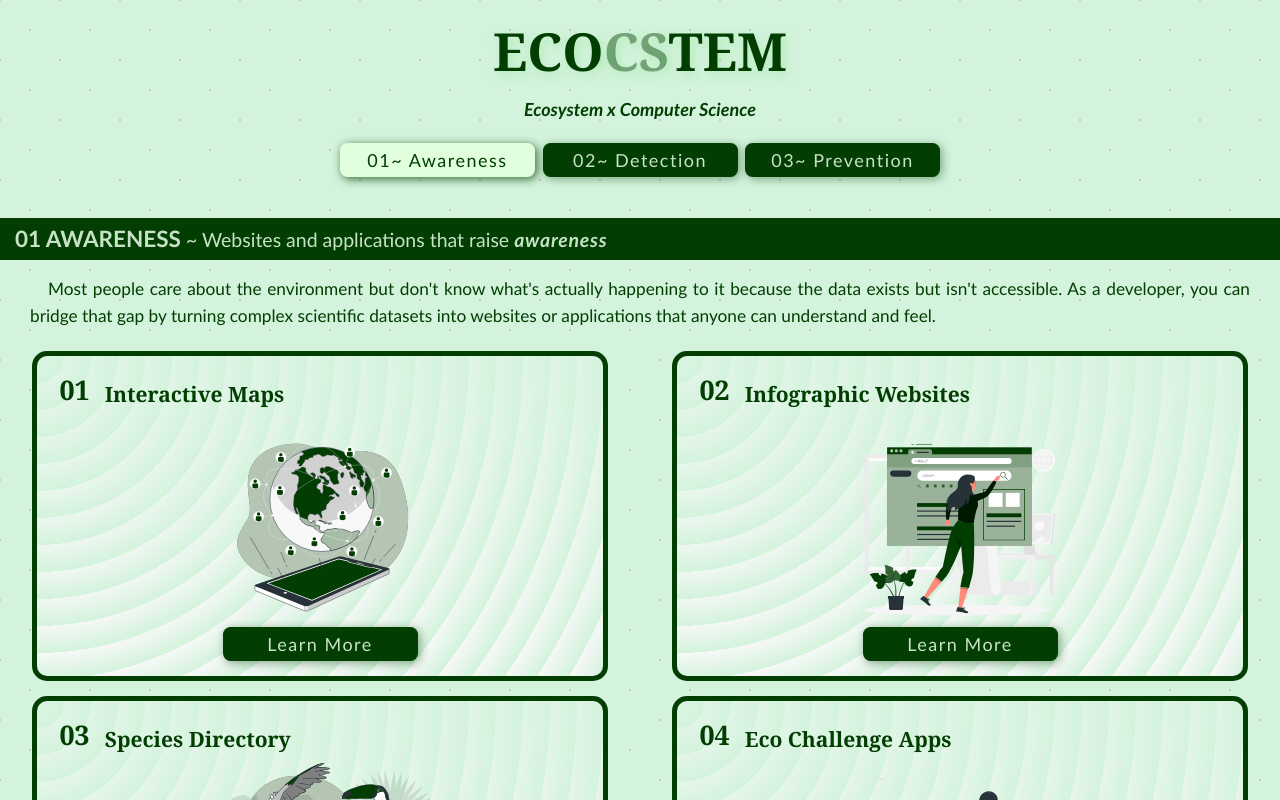
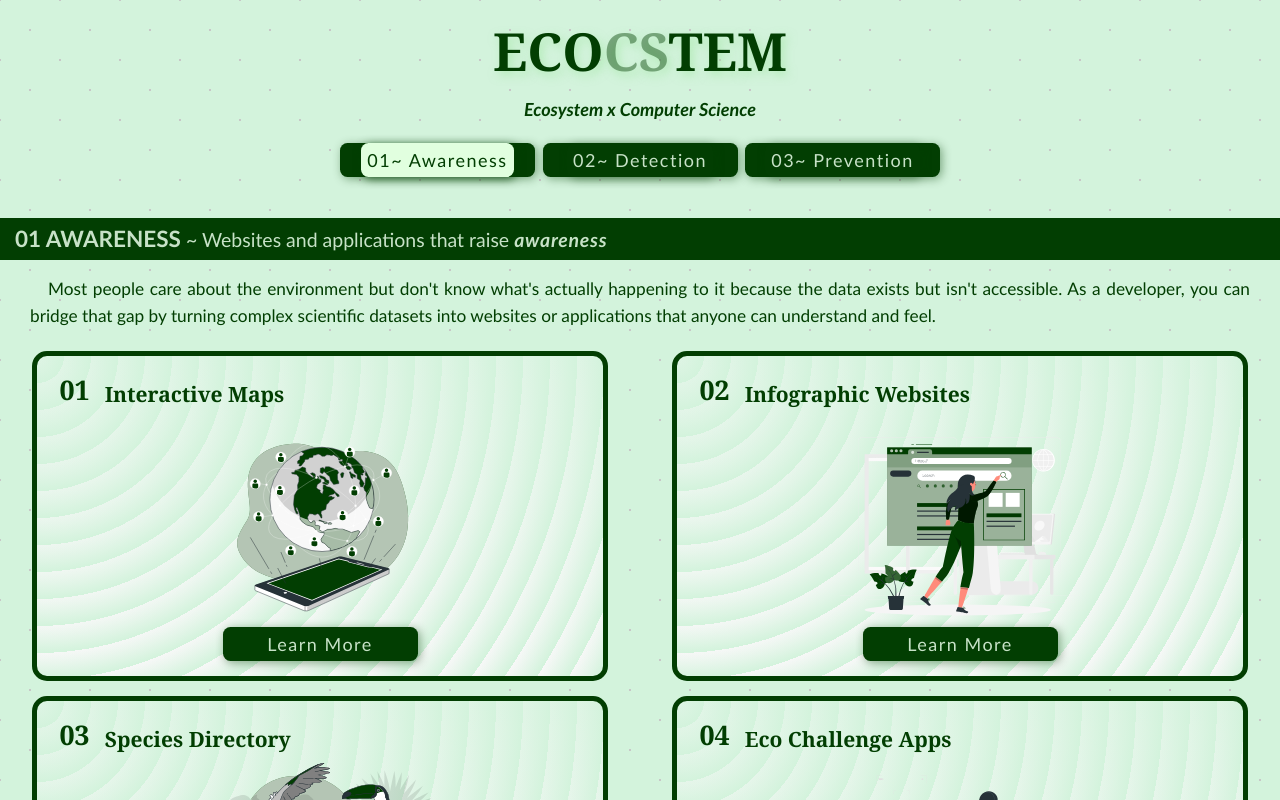
Before and after one commit to alenicakariz/eco-cs-tem, a plain HTML site: page index.html in a window 1280 px wide. In both pictures the pointer is over the link "01~ Awareness". Shown: the top 800 px of the page. Drawn offline with Linux system fonts and the light colour scheme.

Commit message:
Update main.css

```diff
--- a/css-folder/main.css
+++ b/css-folder/main.css
@@ -5,13 +5,11 @@ body{
     padding: 0;
 }
 
-
 p{
     margin:0;
     padding:0;
     color: rgb(2, 62, 2);
 }
-
 
 .main-container{
     background-color: rgba(211,243,220,1);
@@ -23,7 +21,6 @@ p{
     box-shadow: 1px 1px 20px 10px rgba(0, 0, 0, 0.432);
     border-radius: 1rem;
 }
-
 
 .title{
     font-size: 4rem;
@@ -59,7 +56,7 @@ nav{
     margin-top: 3rem;
 }
 
-button{
+button, a{
     border: none;
     padding:0.4rem;
     background-color: rgb(2, 62, 2);
@@ -67,9 +64,7 @@ button{
     width:13rem;
     box-shadow: 2px 2px 10px rgba(2, 62, 2, 0.432);
     cursor: pointer;
-}
 
-button a, .learn-more{
     text-decoration: none;
     color: rgb(199, 226, 199);
     font-size: 1.2rem;
@@ -77,16 +72,11 @@ button a, .learn-more{
     font-family: 'Trebuchet MS', 'Lucida Sans Unicode', 'Lucida Grande', 'Lucida Sans', Arial, sans-serif;
 }
 
-button:hover, .learn-more:hover{
+a:hover, .learn-more:hover{
     background-color: rgb(225, 255, 223);
     box-shadow: 2px 2px 10px rgba(2, 62, 2, 0.77);
     transition: all ease 0.5s;
-}
-
-button:hover a, .learn-more:hover{
     color: rgb(2, 62, 2);
-    transition: all ease 0.5s;
-
 }
 
 #awareness-section, #detection-section, #prevention-section{
@@ -120,7 +110,6 @@ button:hover a, .learn-more:hover{
     font-size: 2rem;
     font-weight: bold;
 }
-
 
 /* CONTAINERS */
 .container-boxes{
```
